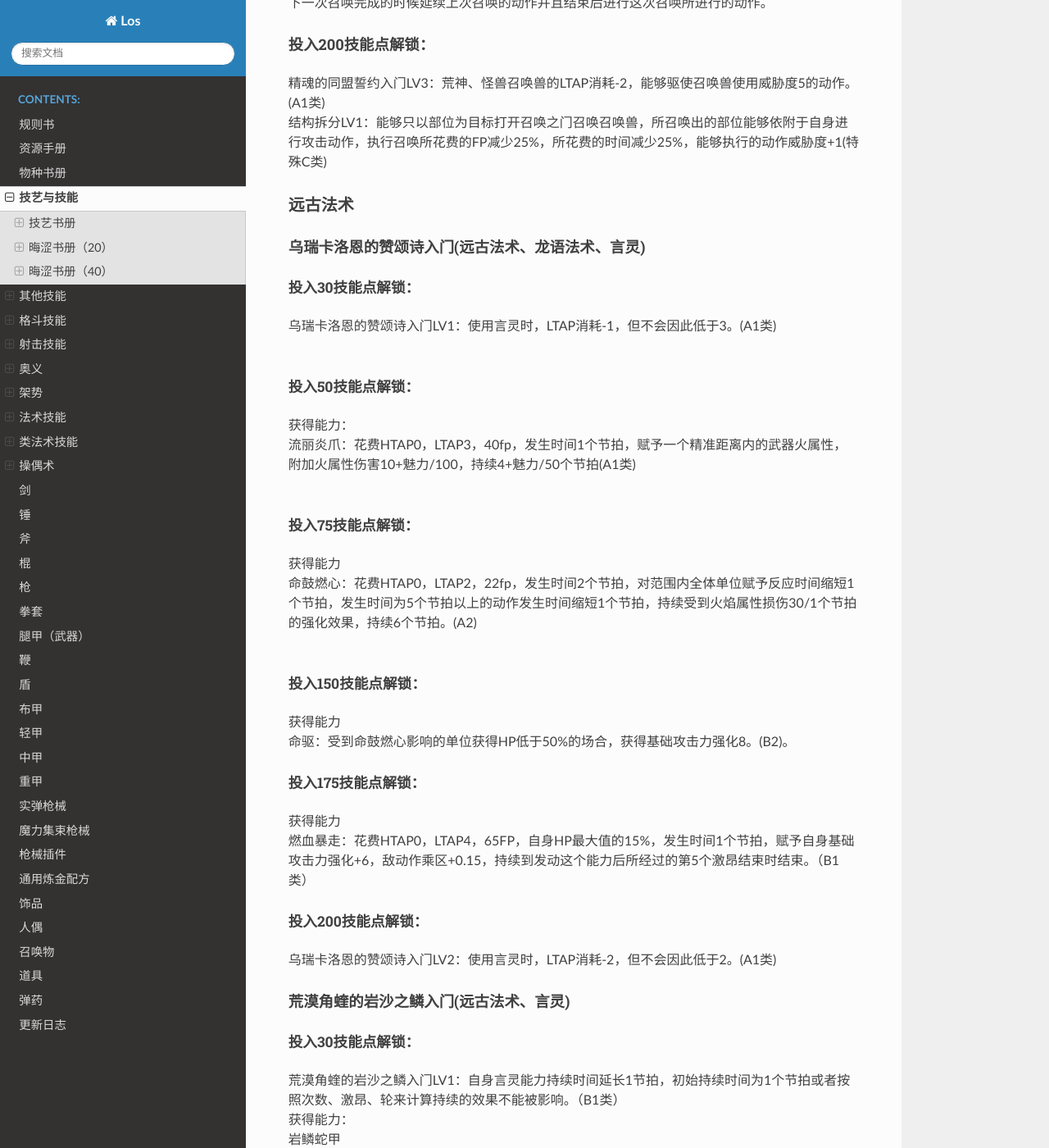
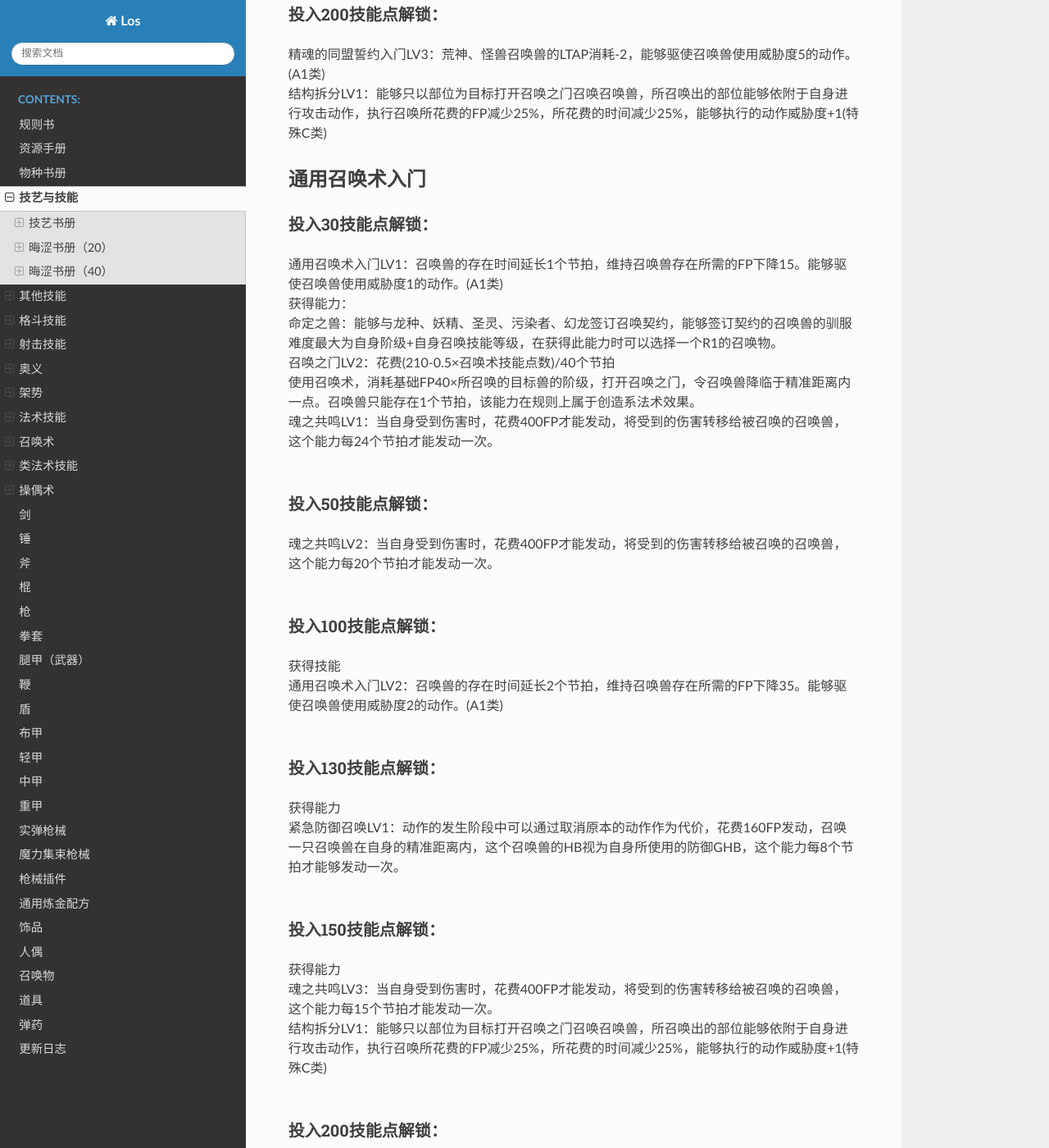
Before and after one commit to DDCQA/LOSV1Docs-, a Sphinx documentation site: the page built from source/skills.md, in a window 1280 px wide and 1400 px high, scrolled down 117731 px. Shown: the whole window at 82% size. Built offline with Sphinx 7.4.7 and the Read the Docs theme 2.0.0, drawn with Linux system fonts in a browser that asks for light colours; some of the changed text lies outside the part shown.

Commit message:
召唤术

```diff
--- a/source/RulesBook.md
+++ b/source/RulesBook.md
@@ -215,6 +215,7 @@ HP累积值表<br/>
 #### 3.2.2 HP自动回复
 所有初始叙述者的HP自动回复为0。<br/>
 HP的自动回复无论叙述者状态在自己的激昂状态中每一个节拍结算一次，在自己的激昂状态之外每轮结算一次，当HP达到最大值之后则不再表达效果。<br/>
+
 #### 3.2.3常态耐力值与爆发耐力值（PP）
 耐力值被分为爆发耐力值和常态耐力值。<br/>
 这两者统称PP，若是无特殊指名，则PP上限提升类的效果均对两者生效，劳苦类PP损伤效果对爆发PP生效。<br/>
@@ -562,6 +563,8 @@ HP的自动回复无论叙述者状态在自己的激昂状态中每一个节拍
 例如：<br/>
 FP/PP/HP回复等在自身的激昂状态外为每轮若是满足条件则进行一次回复，而在自身的激昂状态中则是每一个节拍满足条件进行一次回复<br/>
 在自身的激昂状态中进行宣言时，无视情报力，自身的宣言顺序恒定为最后。<br/>
+角色自身处于激昂状态在规则中一般被缩写成HT，角色自身不处于激昂状态则被缩写为LT。<br/>
+
 #### 4.2节拍
 在魔女的图书馆中，使用动作、能力将会占用不同长度的节拍。<br/>
 在每个节拍开始时，能够行动的单位以情报力从低到高的顺序宣言自己的行动，所宣言的行动除非是不被对方所察觉的，否则都会被情报力更高的单位所知晓，在所有单位宣言完毕后，就开始进行结算。<br/>
@@ -1408,6 +1411,24 @@ D类为特殊派生动作，根据描述的特定状态满足诱发扳机后能
 福音：常态存在但不表达效果，占据灵魂容量，不需要使用，在满足条件后表达效果的类法术，所表达的效果视为正常的buff，可以被无效化或者驱散。福音不会由于自身以外的效果被无效化或被消去。在战斗开始时发动，选择这次战斗中发动的福音，并且扣除相应的灵魂容量上限。福音适用一次后，将会无效自身，在接下来的战斗中即使满足条件也不会再次适用，且这个效果无效不能被疗愈以及效果无效。<br/>
 试炼：常态存在，占据灵魂容量，不需要使用，但是敌人对自身达成了条件后，效果会被无效的类法术。试炼不会由于自身以外的效果被无效化或被消去。在战斗开始时发动，选择这次战斗中发动的试炼，并且扣除相应的灵魂容量上限。<br/>
 <br/>
+#### 4.14.10 召唤术
+  召唤术在设定上属于法术，但是在规则上并不属于法术，虽然需要装备具有增幅器效果的武器，但是武器本身除了基础攻击力外不会提供任何的加成。<br/>
+  召唤术可以使用能力：召唤之门将缔结契约的召唤兽拉入战场并进行战斗，而且必须装备增幅器才能够使用。
+##### 4.14.10.1 召唤兽
+  由于世界观设定的原因，召唤兽只能够被召唤很少的一小段时间，因此将只能存在一段时间的单位统称为召唤物。<br/>
+  召唤兽需要占用灵魂容量，并且与法术词缀不同，召唤兽一旦从灵魂容量中移除就会完全断绝与角色的联系。<br/>
+  召唤兽使用角色的增幅器作为召唤兽的攻击力，召唤兽不具备护甲值、抗性、HP等数值，而是视为角色的延展部分，对角色产生效果的负面效果在规则上同时适用于召唤兽，对角色产生效果的增益效果若是不特地注明会适用于召唤兽则不会适用召唤兽。<br/>
+  但对于召唤兽进行攻击不会对角色造成伤害，只会累积召唤兽的硬直，而对于角色的攻击同样不会对召唤兽造成伤害或者硬直。<br/>
+  召唤兽不会受到损伤<br/>
+  只有在伤害计算或者硬直计算时，召唤兽与角色才视为两个不同的单位。<br/>
+  使用召唤兽进行战斗在规则上视为格斗动作，召唤兽所进行的动作不会占用召唤者的任何要素，但不会受到除非特别标注这个效果影响召唤兽的动作值、崩解的强化效果的影响，除上述两个效果外，其余对角色的效果在规则上也同时视为对召唤兽起效果，无论是正面或者负面。<br/>
+  召唤师只在召唤术进行时占用要素，之后的召唤兽的行动均不占用任何要素。<br/>
+  召唤师将召唤兽依附于角色使用召唤兽的动作如同自己使用动作一样占用要素<br/>
+  维持召唤兽：当召唤兽的超出存在时限，但拥有能够强制挽留召唤兽的能力时，维持召唤兽的存在每0.1s都需要消耗相当于召唤她所使用的召唤之门的FP。<br/>
+  召唤兽受到伤害时不计算伤害，只计算崩解，召唤兽的稳定视为角色本身的稳定×体系系数。<br/>
+  体系系数为：占据的单位格×0.2。<br/>
+  当召唤兽表达出硬直时，则中断攻击动作计算硬直，直到硬直结束后被遣返。<br/>
+  若是由于FP或者PP损伤而表达的硬直，则召唤兽在进行那些计算时使用召唤者的相关数据。<br/>
 
 ### 4.15异常状态
 在魔女的图书馆中，将一类需要经过持续赋予数值，累积到一定数目后才会触发效果的效果称作异常状态。<br/>
--- a/source/UpdateLog.md
+++ b/source/UpdateLog.md
@@ -8,3 +8,7 @@
 #### 22/04/23
 
 1.更新了拔枪三连射的效果
+
+#### 22/04/27
+
+1.更新了规则书，将召唤术从类法术中独立
--- a/source/skills.md
+++ b/source/skills.md
@@ -3440,7 +3439,39 @@ FP消耗：389 <br/>
 #### 投入200技能点解锁：
 精魂的同盟誓约入门LV3：荒神、怪兽召唤兽的LTAP消耗-2，能够驱使召唤兽使用威胁度5的动作。(A1类) <br/>
 结构拆分LV1：能够只以部位为目标打开召唤之门召唤召唤兽，所召唤出的部位能够依附于自身进行攻击动作，执行召唤所花费的FP减少25%，所花费的时间减少25%，能够执行的动作威胁度+1(特殊C类)<br/>
-### 远古法术
+
+### 通用召唤术入门
+#### 投入30技能点解锁：
+通用召唤术入门LV1：召唤兽的存在时间延长1个节拍，维持召唤兽存在所需的FP下降15。能够驱使召唤兽使用威胁度1的动作。(A1类)<br/>
+获得能力：<br/>
+命定之兽：能够与龙种、妖精、圣灵、污染者、幻龙签订召唤契约，能够签订契约的召唤兽的驯服难度最大为自身阶级+自身召唤技能等级，在获得此能力时可以选择一个R1的召唤物。<br/>
+召唤之门LV2：花费(210-0.5×召唤术技能点数)/40个节拍<br/>
+使用召唤术，消耗基础FP40×所召唤的目标兽的阶级，打开召唤之门，令召唤兽降临于精准距离内一点。召唤兽只能存在1个节拍，该能力在规则上属于创造系法术效果。<br/>
+魂之共鸣LV1：当自身受到伤害时，花费400FP才能发动，将受到的伤害转移给被召唤的召唤兽，这个能力每24个节拍才能发动一次。<br/>
+<br/>
+
+#### 投入50技能点解锁：
+魂之共鸣LV2：当自身受到伤害时，花费400FP才能发动，将受到的伤害转移给被召唤的召唤兽，这个能力每20个节拍才能发动一次。<br/>
+<br/>
+#### 投入100技能点解锁：
+获得技能<br/>
+通用召唤术入门LV2：召唤兽的存在时间延长2个节拍，维持召唤兽存在所需的FP下降35。能够驱使召唤兽使用威胁度2的动作。(A1类)<br/>
+<br/>
+#### 投入130技能点解锁：
+获得能力<br/>
+紧急防御召唤LV1：动作的发生阶段中可以通过取消原本的动作作为代价，花费160FP发动，召唤一只召唤兽在自身的精准距离内，这个召唤兽的HB视为自身所使用的防御GHB，这个能力每8个节拍才能够发动一次。<br/>
+<br/>
+#### 投入150技能点解锁：
+获得能力<br/>
+魂之共鸣LV3：当自身受到伤害时，花费400FP才能发动，将受到的伤害转移给被召唤的召唤兽，这个能力每15个节拍才能发动一次。<br/>
+结构拆分LV1：能够只以部位为目标打开召唤之门召唤召唤兽，所召唤出的部位能够依附于自身进行攻击动作，执行召唤所花费的FP减少25%，所花费的时间减少25%，能够执行的动作威胁度+1(特殊C类)<br/>
+<br/>
+#### 投入200技能点解锁：
+通用召唤术入门LV3：召唤兽的存在时间延长3个节拍，维持召唤兽存在所需的FP下降50。能够驱使召唤兽使用威胁度3的动作。(A1类)<br/>
+结构拆分LV2：能够只以部位为目标打开召唤之门召唤召唤兽，所召唤出的部位能够依附于自身进行攻击动作，执行召唤所花费的FP减少50%，所花费的时间减少50%，能够执行的动作威胁度+3(特殊C类)<br/>
+
+# 类法术技能
+## 远古法术
 #### 乌瑞卡洛恩的赞颂诗入门(远古法术、龙语法术、言灵)
 ##### 投入30技能点解锁：
 乌瑞卡洛恩的赞颂诗入门LV1：使用言灵时，LTAP消耗-1，但不会因此低于3。(A1类)<br/>
@@ -3536,36 +3567,6 @@ LTAP：14<br/>
 不屈LV1：自身每场战斗仅获得一次：当自身的HP为50%以上且受到使自身HP降低到0以下的攻击时，强制将HP锁定为1。<br/>
 ##### 投入200技能点解锁：
 龙语萨满术入门LV3：施展龙语类法术时，法术效果增强5%。(B1类)<br/><br/>
-
-
-### 通用召唤术入门
-#### 投入30技能点解锁：
-通用召唤术入门LV1：召唤兽的存在时间延长1个节拍，维持召唤兽存在所需的FP下降15。能够驱使召唤兽使用威胁度1的动作。(A1类)<br/>
-获得能力：<br/>
-命定之兽：能够与龙种、妖精、圣灵、污染者、幻龙签订召唤契约，能够签订契约的召唤兽的驯服难度最大为自身阶级+自身召唤技能等级，在获得此能力时可以选择一个R1的召唤物。<br/>
-召唤之门LV2：花费(210-0.5×召唤术技能点数)/40个节拍<br/>
-使用召唤术，消耗基础FP40×所召唤的目标兽的阶级，打开召唤之门，令召唤兽降临于精准距离内一点。召唤兽只能存在1个节拍，该能力在规则上属于创造系法术效果。<br/>
-魂之共鸣LV1：当自身受到伤害时，花费400FP才能发动，将受到的伤害转移给被召唤的召唤兽，这个能力每24个节拍才能发动一次。<br/>
-<br/>
-#### 投入50技能点解锁：
-魂之共鸣LV2：当自身受到伤害时，花费400FP才能发动，将受到的伤害转移给被召唤的召唤兽，这个能力每20个节拍才能发动一次。<br/>
-<br/>
-#### 投入100技能点解锁：
-获得技能<br/>
-通用召唤术入门LV2：召唤兽的存在时间延长2个节拍，维持召唤兽存在所需的FP下降35。能够驱使召唤兽使用威胁度2的动作。(A1类)<br/>
-<br/>
-#### 投入130技能点解锁：
-获得能力<br/>
-紧急防御召唤LV1：动作的发生阶段中可以通过取消原本的动作作为代价，花费160FP发动，召唤一只召唤兽在自身的精准距离内，这个召唤兽的HB视为自身所使用的防御GHB，这个能力每8个节拍才能够发动一次。<br/>
-<br/>
-#### 投入150技能点解锁：
-获得能力<br/>
-魂之共鸣LV3：当自身受到伤害时，花费400FP才能发动，将受到的伤害转移给被召唤的召唤兽，这个能力每15个节拍才能发动一次。<br/>
-结构拆分LV1：能够只以部位为目标打开召唤之门召唤召唤兽，所召唤出的部位能够依附于自身进行攻击动作，执行召唤所花费的FP减少25%，所花费的时间减少25%，能够执行的动作威胁度+1(特殊C类)<br/>
-<br/>
-#### 投入200技能点解锁：
-通用召唤术入门LV3：召唤兽的存在时间延长3个节拍，维持召唤兽存在所需的FP下降50。能够驱使召唤兽使用威胁度3的动作。(A1类)<br/>
-结构拆分LV2：能够只以部位为目标打开召唤之门召唤召唤兽，所召唤出的部位能够依附于自身进行攻击动作，执行召唤所花费的FP减少50%，所花费的时间减少50%，能够执行的动作威胁度+3(特殊C类)<br/>
 
 ## 符箓术
 ### 茅山道术
```
Also changed, not shown: other parts of source/RulesBook.md (+5 -5 lines), other parts of source/skills.md (+1 -2 lines).
